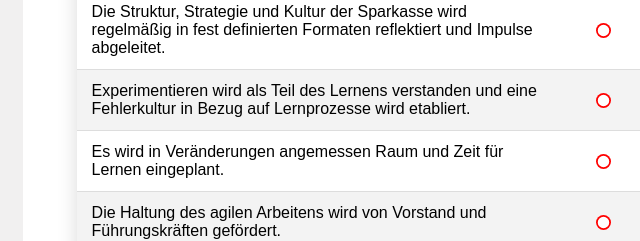
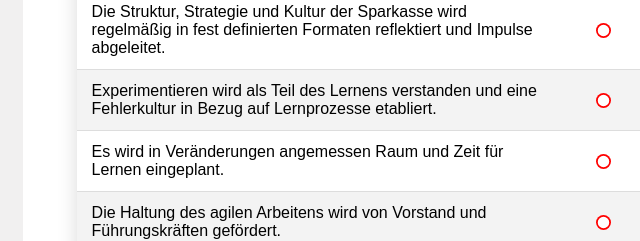
Before and after one commit to A-Reith/Change, a plain HTML site: page Daten/leitsatz2.html in a window 1280 px wide. Shown: the part 901-1142 px from the top of the page, 117-757 px from the left. Drawn offline with Linux system fonts and the light colour scheme.

Commit message:
Update leitsatz2.html 13.02.2024-2

```diff
--- a/Daten/leitsatz2.html
+++ b/Daten/leitsatz2.html
@@ -95,7 +95,7 @@
                         </label></td>
                   </tr>
                   <tr>
-                    <td style="text-align: left;">Experimentieren wird als Teil des Lernens verstanden und eine Fehlerkultur in Bezug auf Lernprozesse wird etabliert.</td>
+                    <td style="text-align: left;">Experimentieren wird als Teil des Lernens verstanden und eine Fehlerkultur in Bezug auf Lernprozesse etabliert.</td>
                     <td><label>
                                 <input type="radio" name="2.2" value=1 id="2.2.1"/><span></span>
                           </label></td>
```
